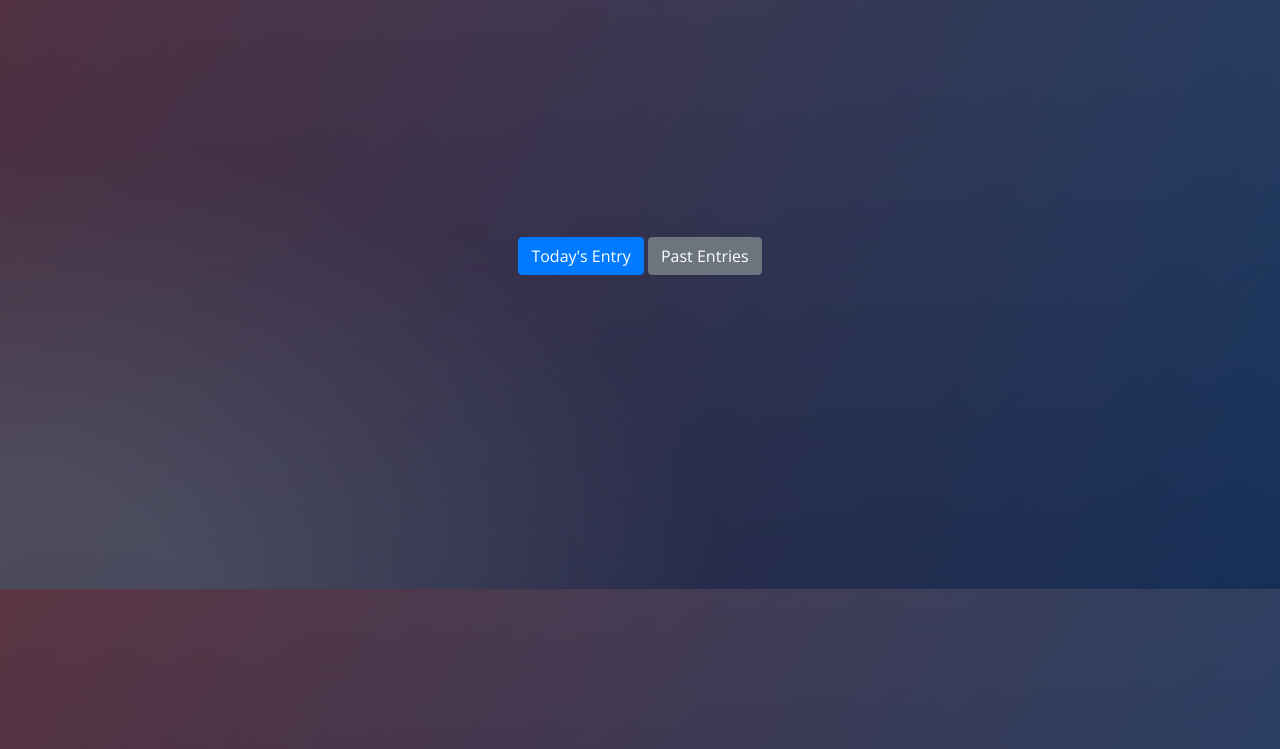
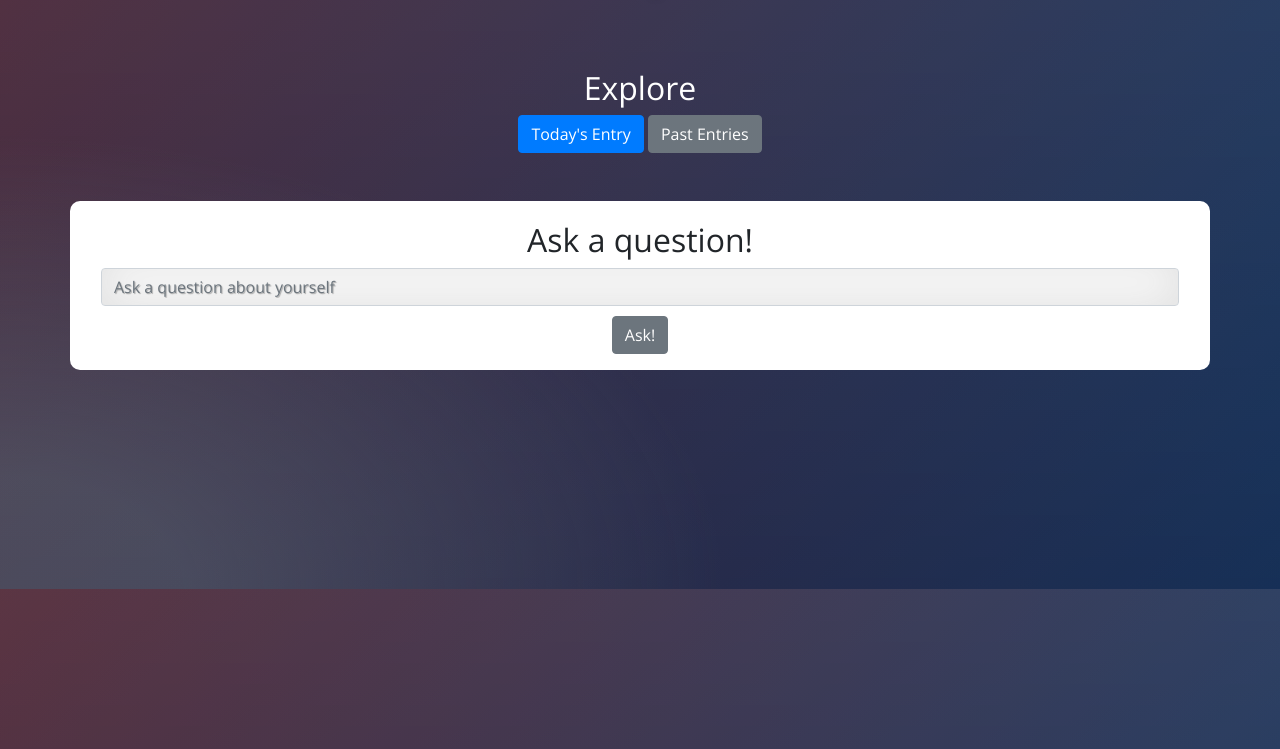
Before and after one commit to dmbromb/SmartJournal, a Flask app: page /dashboard in a window 1280 px wide. Shown: the part 211-960 px from the top of the page. Run offline with Flask 3, Linux system fonts and the light colour scheme; some libraries are stand-ins or nearby versions.

Commit message:
Initial commit

```diff
--- a/sandbox.py
+++ /dev/null
@@ -1,5 +0,0 @@
-from datetime import  datetime
-
-t = datetime.now().strftime('%A, %b %d, %Y')
-
-print(t)
--- a/server.py
+++ b/server.py
@@ -6,6 +6,42 @@ from flask_login import UserMixin, login_user, LoginManager, login_required, log
 from datetime import datetime
 import os
 import calendar
+from openai import OpenAI
+
+API_KEY = 'sk-proj-x85B7R8nmuv7OY1krL0sT3BlbkFJnRrgAoL4fHnJp7G8nhwi'
+client = OpenAI(api_key=API_KEY)
+
+def process_query(question, user):
+    entries = db.session.query(Journal_Entry).filter(Journal_Entry.user_id == user.id).all()
+    if not entries:
+        abort(404)
+    dates = [entry.entry_date for entry in entries]
+    entries = [entry.entry for entry in entries]
+    prompt = ''
+
+    for d, e in zip(dates, entries):
+        prompt+= f'{d}: \n {e} \n\n'
+
+    completion = client.chat.completions.create(
+        model="gpt-4o",
+        messages=[
+            {"role": "system", "content": "You are an AI Chatbot, skilled in in answering questions about"
+                                          "a person's past based on a list of entries and dates. You answer happilly, and always ask if you can help the user with another question"},
+            {"role": "user", "content": f"Answer the following question based on the context provided.\n"
+                                        f"Question: {question}."
+                                        f"Context: "
+                                        f"{prompt}."
+                                        f"Specifications:"
+                                        f"-Answers must only contain characters that look good when rendered by HTML."
+                                        f"-Answer to me as if I were the user."
+                                        f"-Give me your best answer, which is not a question."
+                                        f"-Answer to me succintly."
+                                        f"-If the questions are unrelated to the entries, say happilly that you can only answer questions about you relative to the journal entries."}
+            ]
+        )
+    answer = (completion.choices[0].message.content)
+    return answer
+
 
 app = Flask(__name__)
 app.config['SECRET_KEY'] = 'secret-key-goes-here'
@@ -175,6 +211,12 @@ def delete_entry():
     db.session.commit()
     return redirect(url_for('view_past_entries'))
 
+@app.route('/submit_ai_question', methods=['POST'])
+@login_required
+def submit_ai_question():
+    question = request.json.get('ai_question')
+    answer = process_query(question, current_user)
+    return jsonify(success=True, answer=answer)
 
 @app.route('/logout')
 def logout():
--- a/static/css/styles.css
+++ b/static/css/styles.css
@@ -60,7 +60,11 @@ a {
 .container {
     margin-top: 10rem;
     text-align: center;
+    border-radius: 10px;
 }
+
+
+
 
 .container h1 {
     color: #fff;
--- /dev/null
+++ b/static/javascript/chatbotanswer.js
@@ -0,0 +1,36 @@
+document.addEventListener("DOMContentLoaded", function() {
+  const form = document.getElementById("ai-question-form");
+  const answerContainer = document.getElementById("ai-answer");
+  const answerContent = document.getElementById("ai-answer-content");
+
+  form.addEventListener("submit", function(event) {
+    event.preventDefault();
+
+    const formData = new FormData(form);
+    const question = formData.get("ai_question");
+
+    fetch(form.action, {
+      method: "POST",
+      headers: {
+        "Content-Type": "application/json",
+        "X-CSRFToken": formData.get("csrf_token")
+      },
+      body: JSON.stringify({ ai_question: question })
+    })
+    .then(response => response.json())
+    .then(data => {
+      if (data.success) {
+        answerContent.textContent = data.answer;
+        answerContainer.style.display = "block";
+      } else {
+        answerContent.textContent = "There was an error processing your request.";
+        answerContainer.style.display = "block";
+      }
+    })
+    .catch(error => {
+      console.error("Error:", error);
+      answerContent.textContent = "There was an error processing your request.";
+      answerContainer.style.display = "block";
+    });
+  });
+});
--- a/templates/dashboard.html
+++ b/templates/dashboard.html
@@ -1,19 +1,34 @@
-{% extends "base.html" %} {% block content %}
+{% extends "base.html" %}
 
-<div class="container">
+{% block content %}
+<div class="container pb-5">
   <h1>{{current_user.name}}'s Smart Journal</h1>
 </div>
 
-<div class="box mt-5">
-  <a href="{{url_for('new_entry', date=today)}}" class="btn btn-primary btn-large"
-    >Today's Entry</a
-  >
-  <a
-    href="{{url_for('view_past_entries')}}"
-    class="btn btn-secondary btn-large"
-    >Past Entries</a
-  >
+<div class="container question-cont mt-3 mb-5">
+  <h2 class="text-white">Explore</h2>
+  <a href="{{ url_for('new_entry', date=today) }}" class="btn btn-primary btn-large">Today's Entry</a>
+  <a href="{{ url_for('view_past_entries') }}" class="btn btn-secondary btn-large">Past Entries</a>
 </div>
 
+<div class="container mt-1 bg-white p-3">
+  <div class="container mt-1">
+    <h2 >Ask a question!</h2>
+    <form id="ai-question-form" action="{{ url_for('submit_ai_question') }}" method="POST">
+      <input class="form-control" id="ai_question" name="ai_question" placeholder="Ask a question about yourself" required>
+      <button type="submit" class="btn btn-secondary btn-large">Ask!</button>
+    </form>
+    <div id="ai-answer" class="mt-3" style="display: none;">
+      <div class="card">
+        <div class="card-body">
+          <p id="ai-answer-content"></p>
+        </div>
+      </div>
+    </div>
+  </div>
+</div>
+{% endblock %}
 
+{% block scripts %}
+<script src="{{ url_for('static', filename='javascript/chatbotanswer.js') }}"></script>
 {% endblock %}
```
Also changed, not shown: instance/main_database.db (added).
